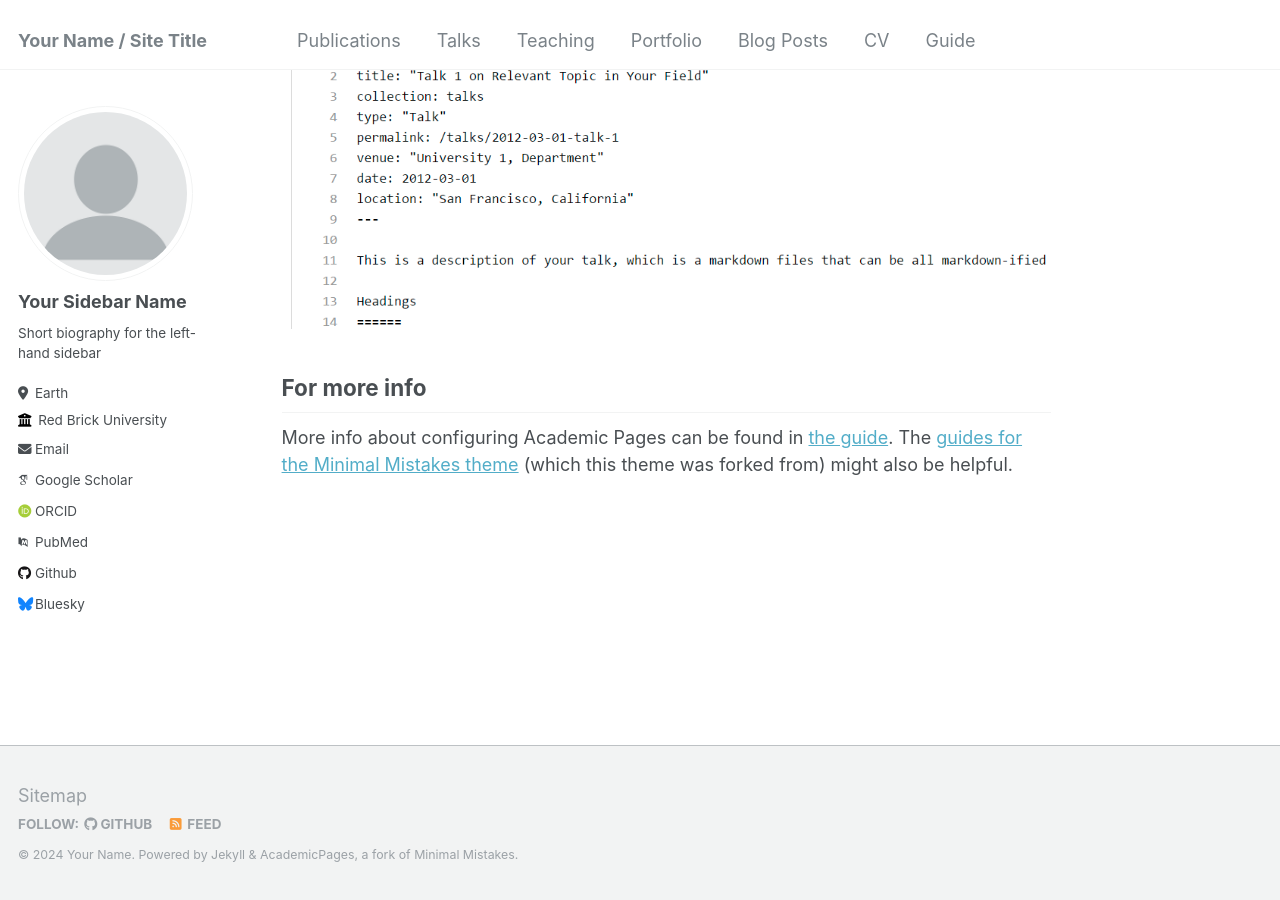
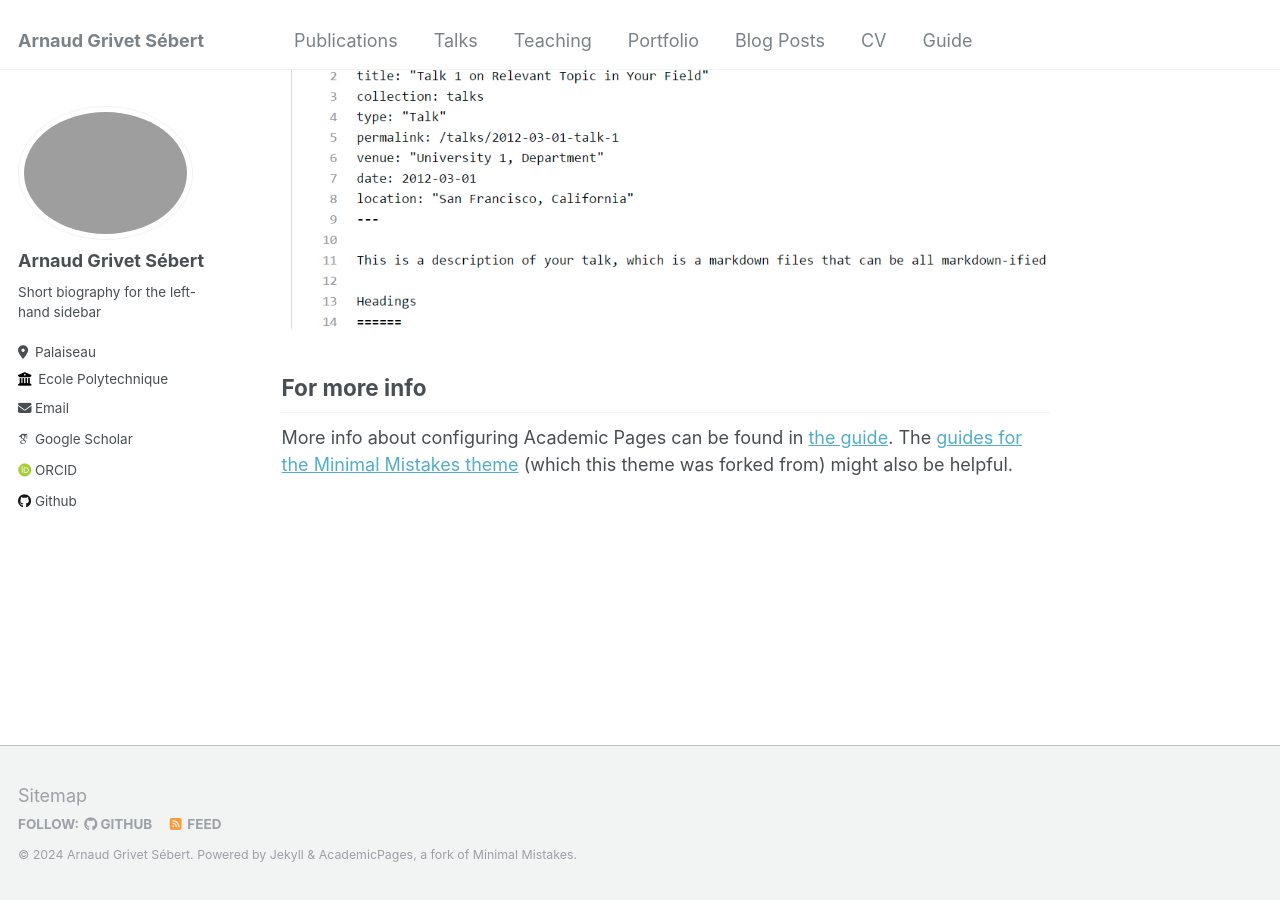
Before and after one commit to Arnaud-GS/arnaud-gs.github.io, a Jekyll site: the page built from _pages/about.md, in a window 1280 px wide and 900 px high, scrolled down 2660 px. Built offline with Jekyll 4.4.1, drawn with Linux system fonts in a browser that asks for light colours; some web fonts are replaced.

Commit message:
Update _config.yml

```diff
--- a/_config.yml
+++ b/_config.yml
@@ -8,9 +8,9 @@
 
 # Basic Site Settings
 locale                   : "en-US"
-title                    : "Your Name / Site Title"
+title                    : "Arnaud Grivet Sébert"
 title_separator          : "-"
-name                     : &name "Your Name"
+name                     : &name "Arnaud Grivet Sébert"
 description              : &description "personal description"
 url                      : https://academicpages.github.io # the base hostname & protocol for your site e.g. "https://mmistakes.github.io"
 baseurl                  : "" # the subpath of your site, e.g. "/blog"
@@ -21,22 +21,22 @@ repository               : "academicpages/academicpages.github.io"
 #               Additional customization can be done by editing /_includes/author-profile.html
 author:
   # Biographic information
-  avatar           : "profile.png"
-  name             : "Your Sidebar Name"
+  avatar           : "portrait.jpg"
+  name             : "Arnaud Grivet Sébert"
   pronouns         : # example: "she/her"
   bio              : "Short biography for the left-hand sidebar"
-  location         : "Earth"
-  employer         : "Red Brick University"
+  location         : "Palaiseau"
+  employer         : "Ecole Polytechnique"
   uri              : # URL
-  email            : "none@example.org"
+  email            : "grivetsebert@lix.polytechnique.fr"
 
   # Academic websites
   arxiv            : # URL - Update with the correct link to your profile
-  googlescholar    : "https://scholar.google.com/citations?user=PS_CX0AAAAAJ"
+  googlescholar    : "https://scholar.google.com/citations?user=XRRg7ZIAAAAJ"
   impactstory      : # URL
-  orcid            : "http://orcid.org/yourorcidurl"
+  orcid            : "http://orcid.org/0000-0002-5385-9447"
   semantic         : # URL
-  pubmed           : "https://www.ncbi.nlm.nih.gov/pubmed/?term=john+snow"
+  pubmed           : # "https://www.ncbi.nlm.nih.gov/pubmed/?term=john+snow"
   researchgate     : # URL
 
   # Repositories and software development
@@ -48,7 +48,7 @@ author:
   stackoverflow    : # User number or user number and name (i.e., use "1" or "1/jeff-atwood")
 
   # Social media
-  bluesky          : "bsky.app" # Replace this with you Bluesky username
+  bluesky          : # "bsky.app" # Replace this with you Bluesky username
   facebook         : # Username
   flickr           : # Username
   foursquare       : # Username
```
